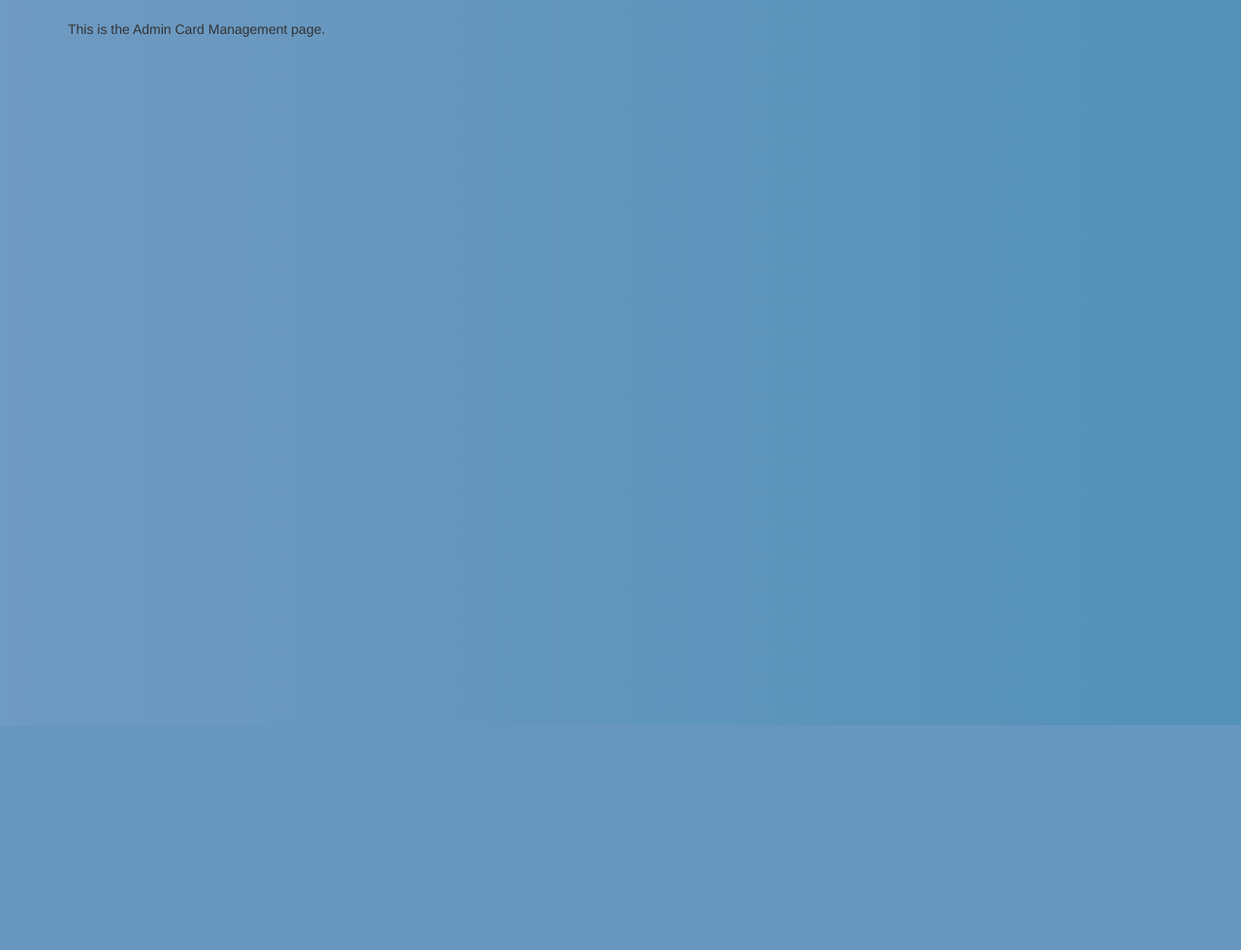
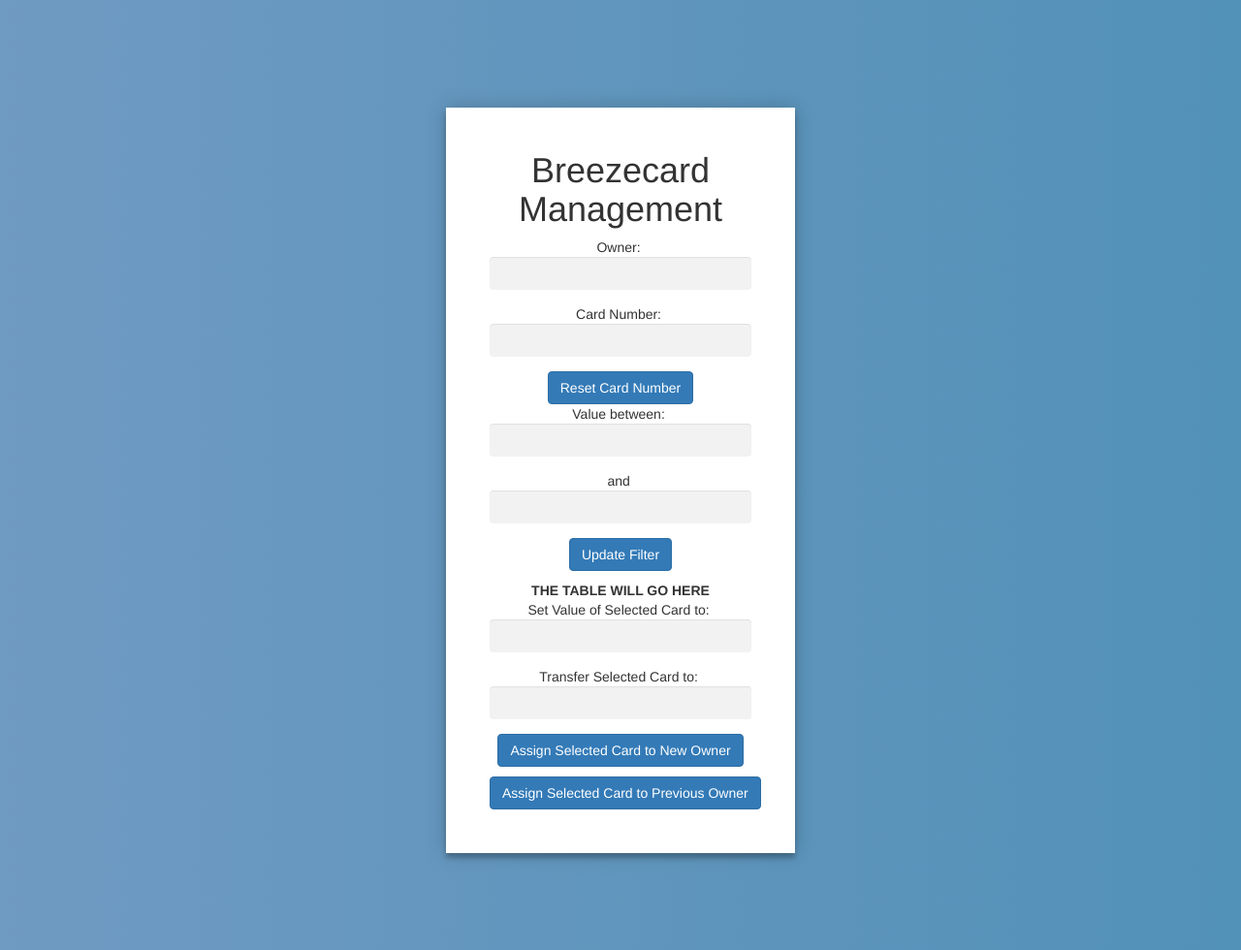
Before and after one commit to jacobcwebber/CS4400_Project, a Flask app: page /card-management-admin in a window 1280 px wide. Shown: the part 52-1032 px from the top of the page at 97% size. Before the commit the page ends 800 px from the top, so only its background shows below. Run offline with Flask 2, Linux system fonts and the light colour scheme; the visitor is signed in with stand-in values (Sample User, id 1); some libraries are stand-ins or nearby versions.

Commit message:
html for a couple admin pages and some comments in app.py

```diff
--- a/app.py
+++ b/app.py
@@ -1,14 +1,26 @@
-#how to run:
-
+# How to run if you're Brett:
 # 1) cd to folder with project
 # 2) export FLASK_APP=app.py
 # 3) flash run
 #
+# Otherwise:
+# 1) cd to folder with project
+# 2) python app.py
+#
+# How to access DB:
+# 1) In putty > host is academic-mysql.cc.gatech.edu
+# 2) your gt username and password
+# 3) mysql -u cs4400_Group_8 -p
+# 4) i8vZtVC5
+# 5) use cs4400_Group_8
+
+##########################################################
+##########################################################
 
 from flask import Flask, request, render_template, url_for, logging, session, flash, redirect
 import pymysql
-from passlib.hash import sha256_crypt
-from wtforms import Form, StringField, TextAreaField, PasswordField, validators, ValidationError, IntegerField, RadioField
+from passlib.hash import md5_crypt
+from wtforms import Form, BooleanField, StringField, TextAreaField, PasswordField, validators, ValidationError, IntegerField, RadioField
 from functools import wraps
 import re
 from random import randint
@@ -66,7 +78,7 @@ def register():
     if request.method == 'POST' and form.validate():
         username = form.username.data
         email = form.email.data
-        password = sha256_crypt.encrypt(str(form.password.data))
+        password = md5_crypt.encrypt(str(form.password.data))
         number = int(form.breezecard.data)
 
         cur = connection.cursor()
@@ -119,7 +131,7 @@ def login():
             password = data['Password']
 
             #checks if passwords match and logs you in if they do
-            if sha256_crypt.verify(password_attempt, password):
+            if md5_crypt.verify(password_attempt, password):
                 session['logged_in'] = True
                 session['username'] = username
 
@@ -225,11 +237,22 @@ def station_detail(id):
 def suspended_cards():
     return render_template('suspended_cards.html')
 
+class AdminCardManagementForm(Form):
+    owner = StringField('')
+    number = StringField('')
+    value_lower = StringField('')
+    value_upper = StringField('')
+    show_suspended = BooleanField('')
+    set_value = StringField('')
+    transfer_to = StringField('')
+
 @app.route('/card-management-admin')
 @is_logged_in
 @is_admin
 def card_management_admin():
-    return render_template('card_management_admin.html')
+    form = AdminCardManagementForm(request.form)
+
+    return render_template('card_management_admin.html', form=form)
 
 @app.route('/flow-report')
 @is_logged_in
--- a/templates/card_management_admin.html
+++ b/templates/card_management_admin.html
@@ -1,5 +1,25 @@
 {% extends 'layout.html' %}
 
 {% block body %}
-<p>This is the Admin Card Management page.</p>
-{% endblock %}
+<div class="login-page">
+    <div class="form">
+        <h1>Breezecard Management</h1>
+        {% from "includes/_formhelpers.html" import render_field %}
+        <div class="admin-form">
+            <p>Owner: {{render_field(form.owner, class_="form-control")}}</p>
+            <p>Card Number: {{render_field(form.number, class_="form-control")}}</p>
+            <a class='btn btn-primary'>Reset Card Number</a>
+            <p>Value between: {{render_field(form.value_upper, class_="form-control")}} and {{render_field(form.value_lower, class_="form-control")}}</p>
+            <a class='btn btn-primary'>Update Filter</a> <p></p>
+            <b>THE TABLE WILL GO HERE</b>
+            <p>Set Value of Selected Card to: {{render_field(form.set_value, class_="form-control")}}</p>
+            <p>Transfer Selected Card to: {{render_field(form.transfer_to, class_="form-control")}}</p>
+            <form method="post">
+                <a class='btn btn-primary'>Assign Selected Card to New Owner</a>
+            </form> <p></p>
+            <form method="post">
+                <a class='btn btn-primary'>Assign Selected Card to Previous Owner</a>
+            </form>
+        </div>
+    </div>
+</div>{% endblock %}
```
Also changed, not shown: templates/station_management.html (+14 -1 lines), templates/suspended_cards.html (+13 -1 lines).
